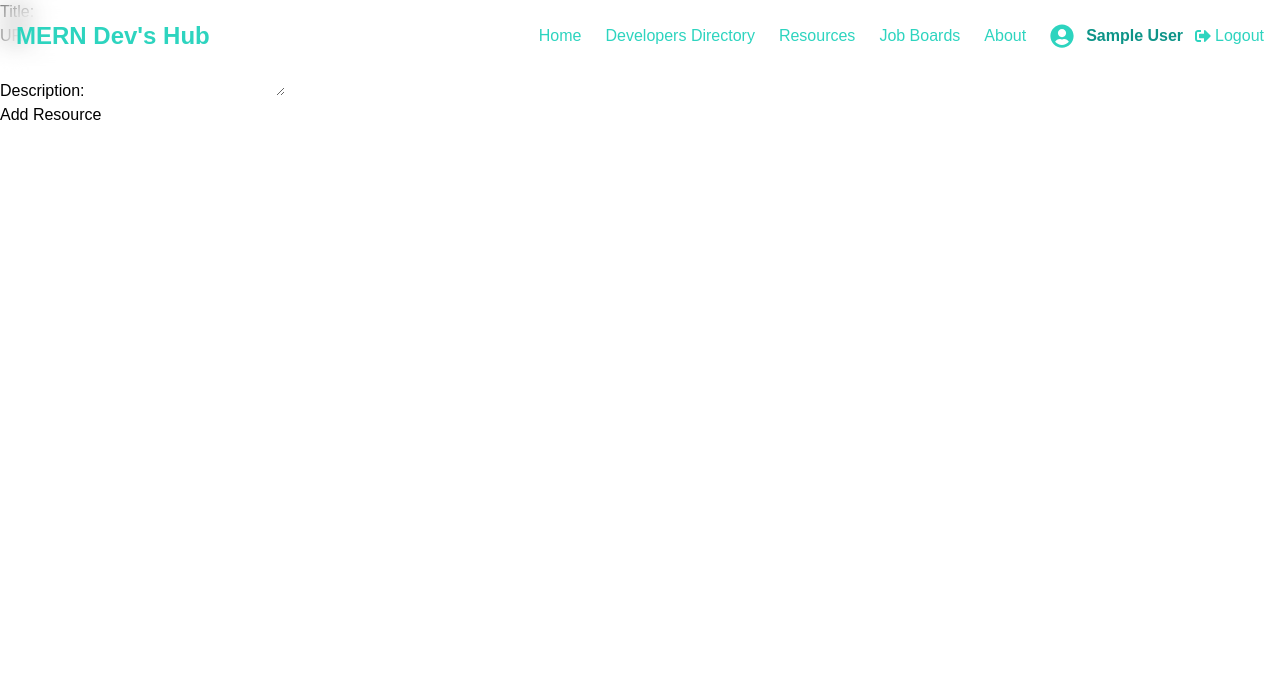
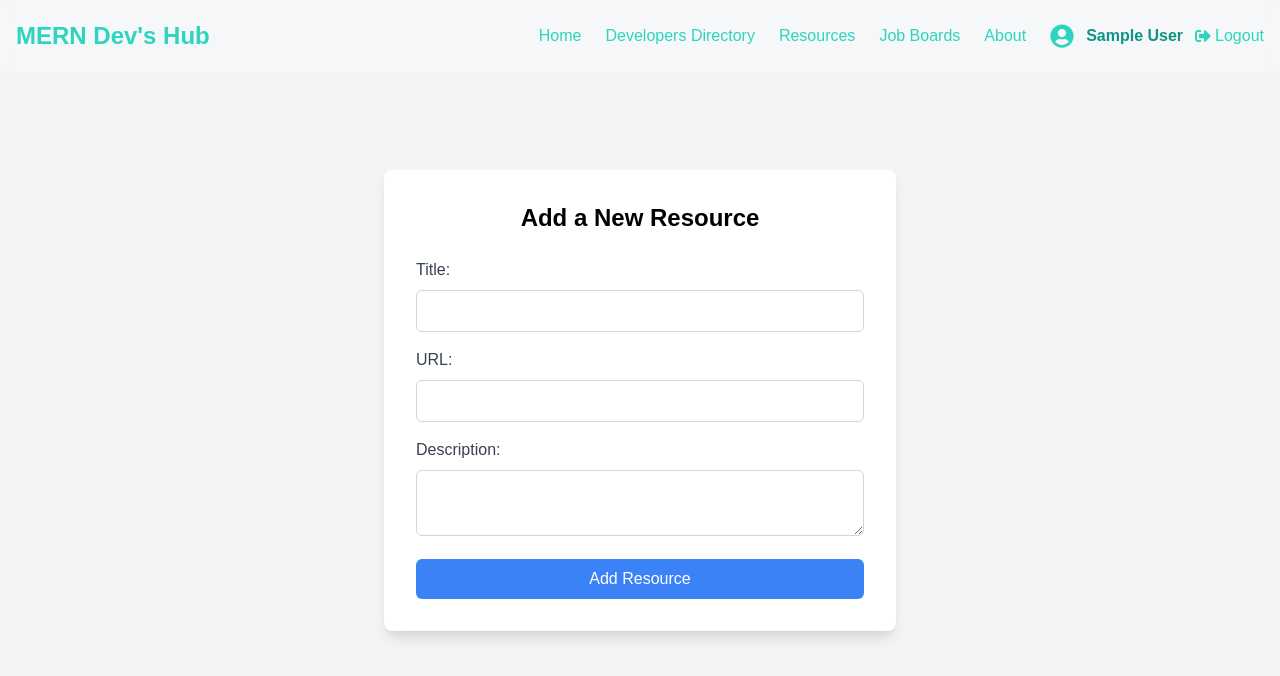
Before and after one commit to Kishore298/mern-community, a React (Create React App) app in the folder frontend/: page /add-resource in a window 1280 px wide. Shown: the top 676 px of the page. Built offline with nearby package versions, Linux system fonts and the light colour scheme; sample sign-in values are in the browser's storage.

Commit message:
first commit

```diff
--- a/frontend/src/App.js
+++ b/frontend/src/App.js
@@ -53,7 +53,7 @@ const App = () => {
             />
             <Route
               path="/add-resource"
-              element={<PrivateRoute element={<ResourceForm />} />} // Updated to use ResourceForm
+              element={<PrivateRoute element={<ResourceForm />} />}
             />
             <Route
               path="/home"
--- a/frontend/src/components/ResourceForm.jsx
+++ b/frontend/src/components/ResourceForm.jsx
@@ -9,7 +9,7 @@ const ResourceForm = () => {
   const handleSubmit = async (e) => {
     e.preventDefault();
     try {
-      const response = await axios.post('https://mern-community-b5ik.onrender.com//api/resources', {
+      const response = await axios.post('https://mern-community-b5ik.onrender.com/api/resources', {
         title,
         url,
         description,
@@ -25,34 +25,46 @@ const ResourceForm = () => {
   };
 
   return (
-    <form onSubmit={handleSubmit}>
-      <div>
-        <label>Title:</label>
+    <div className="flex justify-center items-center min-h-screen bg-gray-100">
+      <form onSubmit={handleSubmit} className="bg-white p-8 rounded-lg shadow-lg w-full max-w-lg">
+        <h2 className="text-2xl font-semibold mb-6 text-center">Add a New Resource</h2>
+
+        <div className="mb-4">
+          <label className="block text-gray-700">Title:</label>
           <input
             type="text"
             value={title}
             onChange={(e) => setTitle(e.target.value)}
             required
+            className="mt-2 p-2 w-full border border-gray-300 rounded-md"
           />
         </div>
-      <div>
-        <label>URL:</label>
+
+        <div className="mb-4">
+          <label className="block text-gray-700">URL:</label>
           <input
             type="url"
             value={url}
             onChange={(e) => setUrl(e.target.value)}
             required
+            className="mt-2 p-2 w-full border border-gray-300 rounded-md"
           />
         </div>
-      <div>
-        <label>Description:</label>
+
+        <div className="mb-4">
+          <label className="block text-gray-700">Description:</label>
           <textarea
             value={description}
             onChange={(e) => setDescription(e.target.value)}
+            className="mt-2 p-2 w-full border border-gray-300 rounded-md"
           />
         </div>
-      <button type="submit">Add Resource</button>
+
+        <button type="submit" className="w-full bg-blue-500 text-white py-2 rounded-md hover:bg-blue-600 transition duration-300">
+          Add Resource
+        </button>
       </form>
+    </div>
   );
 };
 
--- a/frontend/src/components/ResourceList.jsx
+++ b/frontend/src/components/ResourceList.jsx
@@ -1,13 +1,15 @@
 import React, { useEffect, useState } from 'react';
 import axios from 'axios';
+import { useNavigate } from 'react-router-dom';
 
 const ResourceList = () => {
   const [resources, setResources] = useState([]);
+  const navigate = useNavigate();
 
   useEffect(() => {
     const fetchResources = async () => {
       try {
-        const response = await axios.get('https://mern-community-b5ik.onrender.com//api/resources');
+        const response = await axios.get('https://mern-community-b5ik.onrender.com/api/resources');
         setResources(response.data);
       } catch (error) {
         console.error('Error fetching resources:', error);
@@ -17,20 +19,37 @@ const ResourceList = () => {
     fetchResources();
   }, []);
 
+  const handleAddResourceClick = () => {
+    navigate('/add-resource');
+  };
+
   return (
-    <div>
-      <h2>Resources</h2>
-      <ul>
+    <div className="p-6 bg-gray-50 min-h-screen">
+      <h2 className="text-3xl font-semibold mb-4">Resources</h2>
+      <p className="mb-6 text-gray-600">Want to contribute a new resource? Click the button below to add a new resource.</p>
+      <button
+        onClick={handleAddResourceClick}
+        className="mb-6 bg-green-500 text-white py-2 px-4 rounded-md hover:bg-green-600 transition duration-300"
+      >
+        Add Resource
+      </button>
+
+      <div className="grid grid-cols-1 sm:grid-cols-2 lg:grid-cols-3 gap-6">
         {resources.map((resource) => (
-          <li key={resource._id}>
-            <h3>{resource.title}</h3>
-            <p>{resource.description}</p>
-            <a href={resource.url} target="_blank" rel="noopener noreferrer">
+          <div key={resource._id} className="bg-white rounded-lg shadow-lg p-4 hover:shadow-xl transition duration-300">
+            <h3 className="text-xl font-semibold mb-2">{resource.title}</h3>
+            <p className="text-gray-700 mb-4">{resource.description}</p>
+            <a
+              href={resource.url}
+              target="_blank"
+              rel="noopener noreferrer"
+              className="text-blue-500 hover:underline"
+            >
               View Resource
             </a>
-          </li>
+          </div>
         ))}
-      </ul>
+      </div>
     </div>
   );
 };
```
Lines whose indentation alone changed are shown as unchanged.
